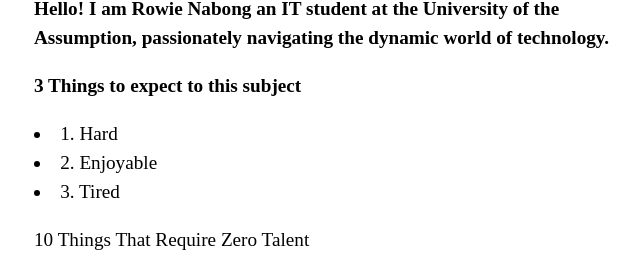
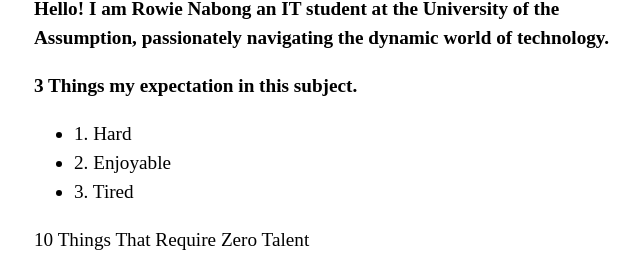
Before and after one commit to Row02/prelimexams, a Next.js app: page / in a window 1280 px wide. Shown: the part 296-552 px from the top of the page, without its empty margins (318-958 px from the left). Built offline with nearby package versions, Linux system fonts and the light colour scheme.

Commit message:
Update index.js

```diff
--- a/pages/index.js
+++ b/pages/index.js
@@ -11,11 +11,12 @@
       <section className={utilStyles.headingMd}>
 
 <p><b>Hello! I am Rowie Nabong an IT student at the University of the Assumption, passionately navigating the dynamic world of technology.</b></p>
- <p><b>3 Things to expect to this subject</b></p>
+ <p><b> 3 Things my expectation in this subject.</b></p>
+    <ul>
         <li>1. Hard</li>
         <li>2. Enjoyable</li>
         <li>3. Tired </li>
-
+    </ul>
     <p>
     10 Things That Require Zero Talent</p>
     <ul>
```
